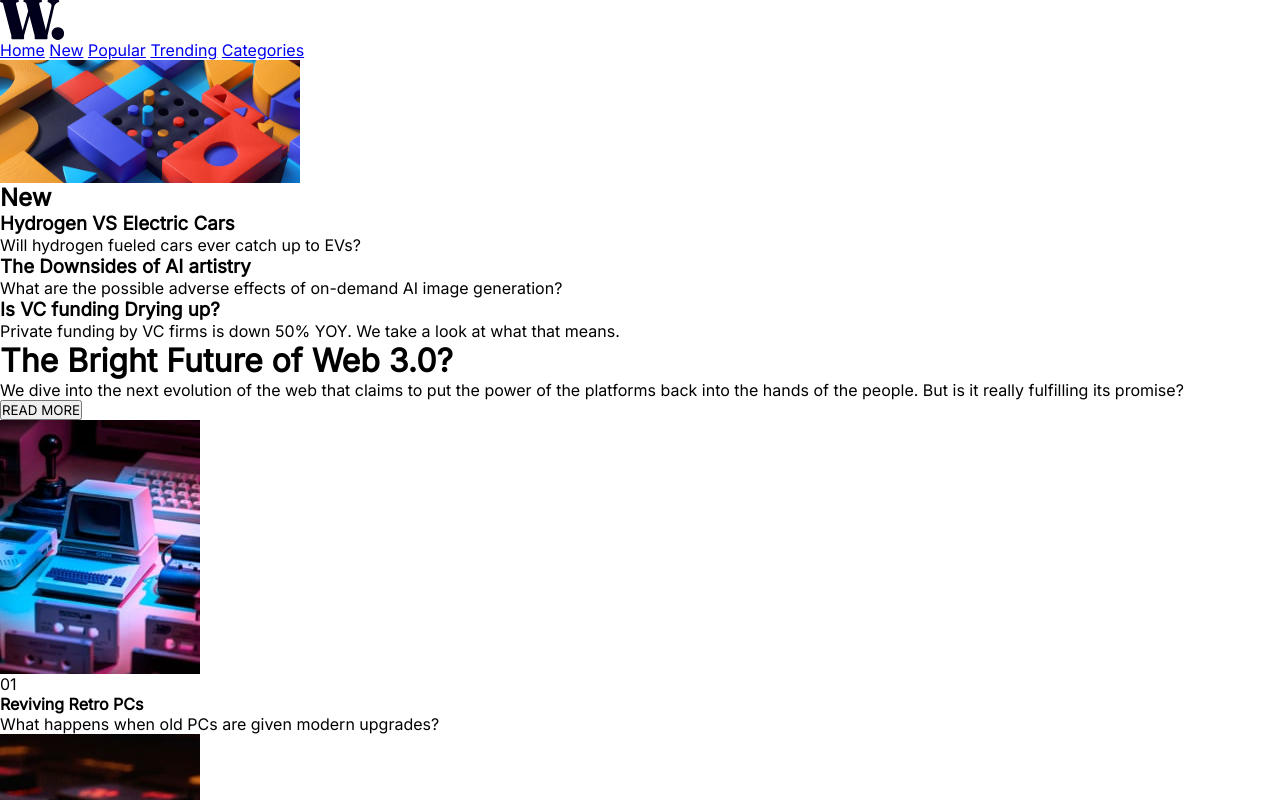
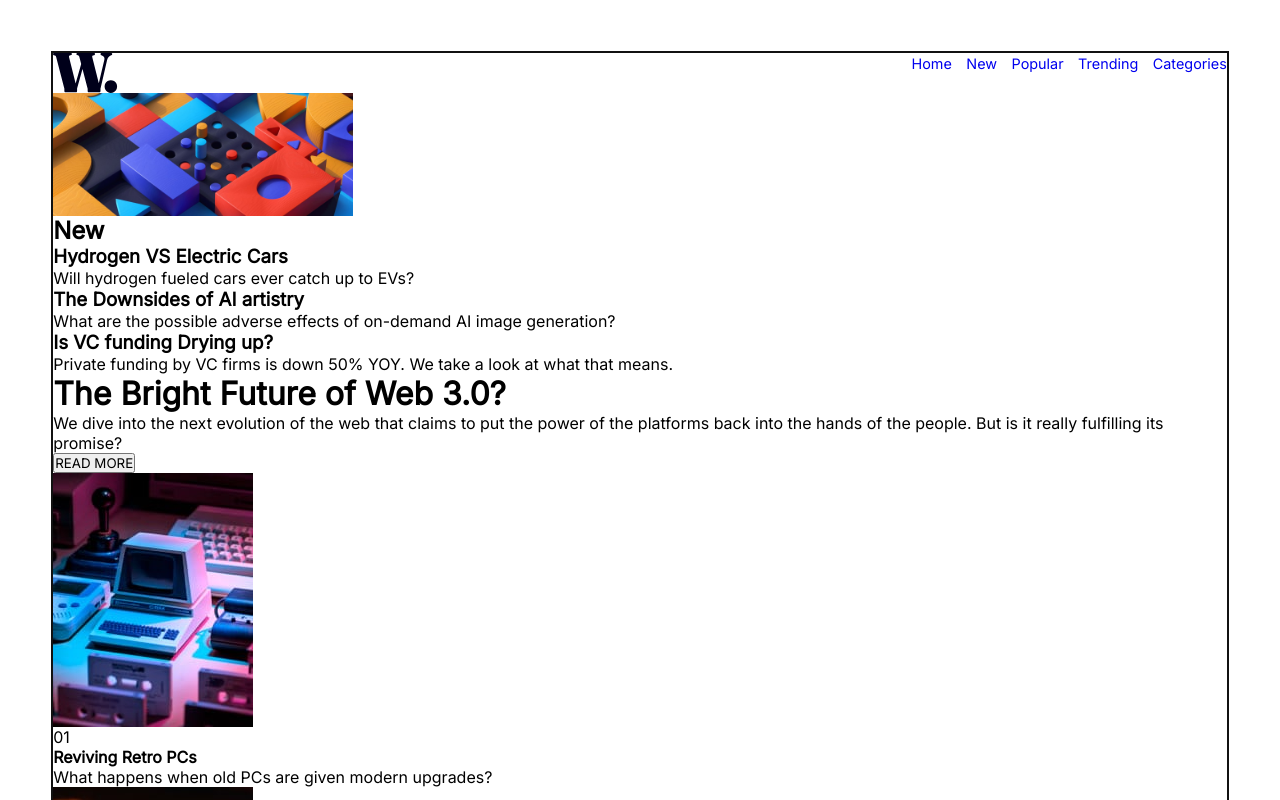
Before and after one commit to Onan-Thairu/news-homepage, a plain HTML site: page index.html in a window 1280 px wide. Shown: the top 800 px of the page. Drawn offline with Linux system fonts and the light colour scheme.

Commit message:
chore: style logo and header

```diff
--- a/index.html
+++ b/index.html
@@ -9,6 +9,7 @@
   <title>News</title>
 </head>
 <body>
+  <div class="container">
     <header>
       <div class="logo">
         <img src="./images/logo.svg" alt="">
@@ -22,7 +23,6 @@
       </nav>
     </header>
     <main>
-    <div class="container">
         <div class="content">
           <div class="one">
             <img src="./images/image-web-3-desktop.jpg" width="300px" alt="">
@@ -86,7 +86,7 @@
             </div>
           </div>
         </div>
+    </main>
   </div>
-  </main>
 </body>
 </html>
--- a/style.css
+++ b/style.css
@@ -4,3 +4,23 @@
   box-sizing: border-box;
   font-family: 'Inter', sans-serif;
 }
+
+.container {
+  border: 2px solid #111;
+  margin: 4% 4%;
+}
+
+header {
+  display: flex;
+  justify-content: space-between;
+}
+
+nav a {
+  padding-left: 10px;
+  text-decoration: none;
+  font-size: .9rem;
+}
+
+nav a:hover {
+  color: hsl(35, 77%, 62%);
+}
```
Lines whose indentation alone changed are shown as unchanged.
